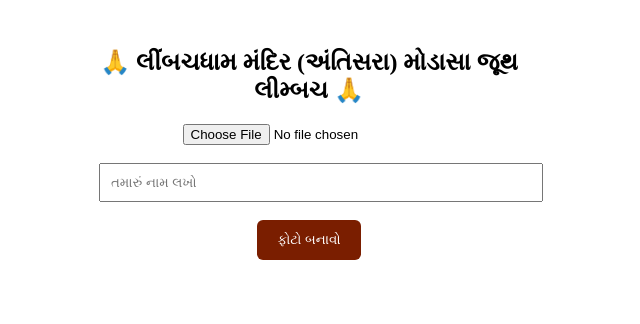
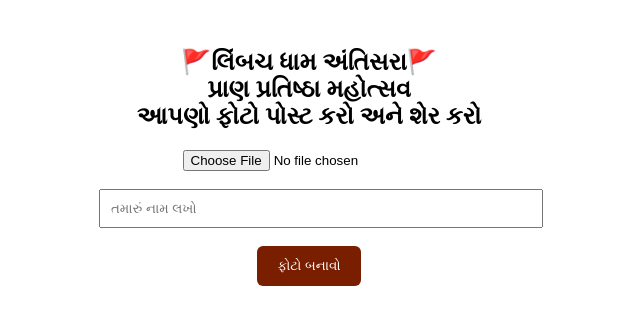
Before and after one commit to vishal-zwt/limbach-photo-frame, a Next.js app: page / in a window 1280 px wide. Shown: the top 324 px of the page, without its empty margins (331-971 px from the left). Built offline with nearby package versions, Linux system fonts and the light colour scheme.

Commit message:
Update index.js

```diff
--- a/pages/index.js
+++ b/pages/index.js
@@ -57,7 +57,9 @@ function Home() {
 
   return (
     <div style={{ maxWidth: 420, margin: "auto", padding: 20, textAlign: "center" }}>
-      <h2>🙏 લીંબચધામ મંદિર (અંતિસરા) મોડાસા જૂથ લીમ્બચ 🙏</h2>
+      <h2>🚩લિંબચ ધામ અંતિસરા🚩<br/>
+     પ્રાણ પ્રતિષ્ઠા મહોત્સવ <br/>
+આપણો ફોટો પોસ્ટ કરો અને શેર કરો</h2>
 
       <input
         type="file"
```
